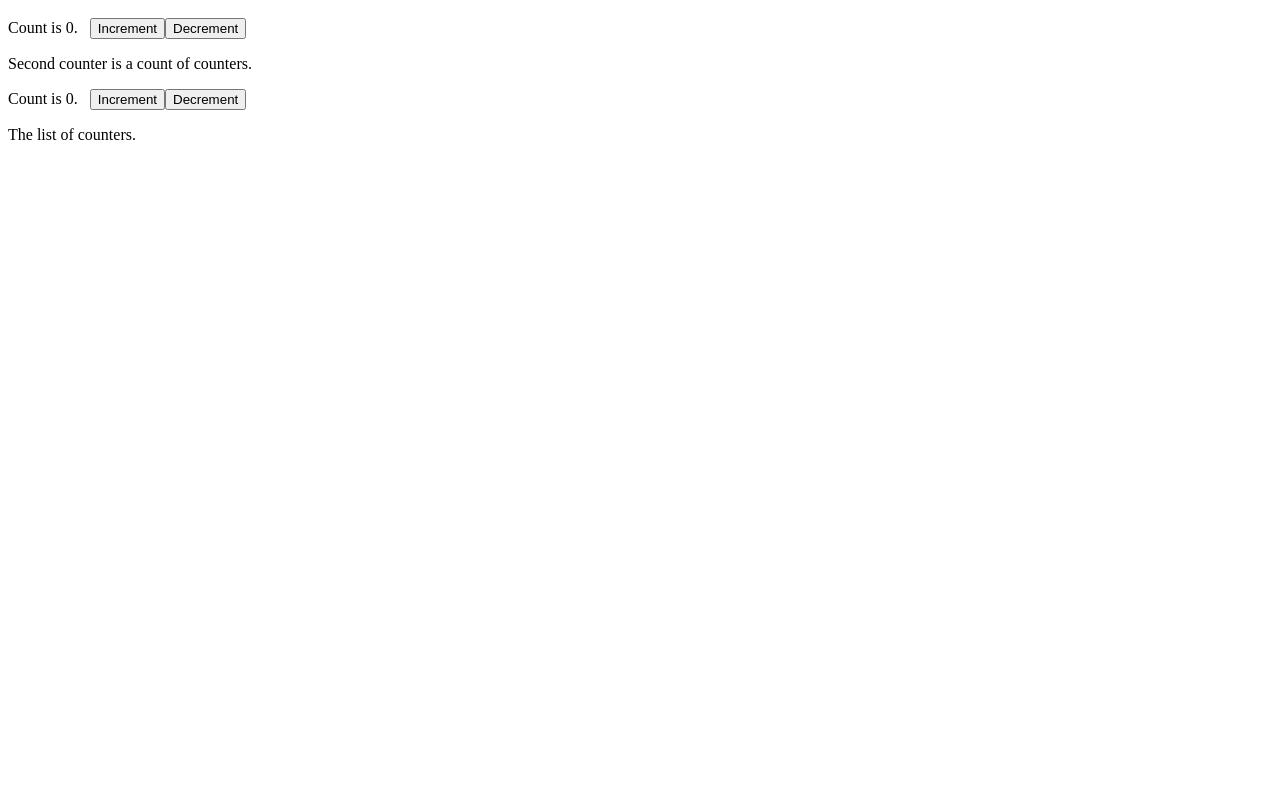
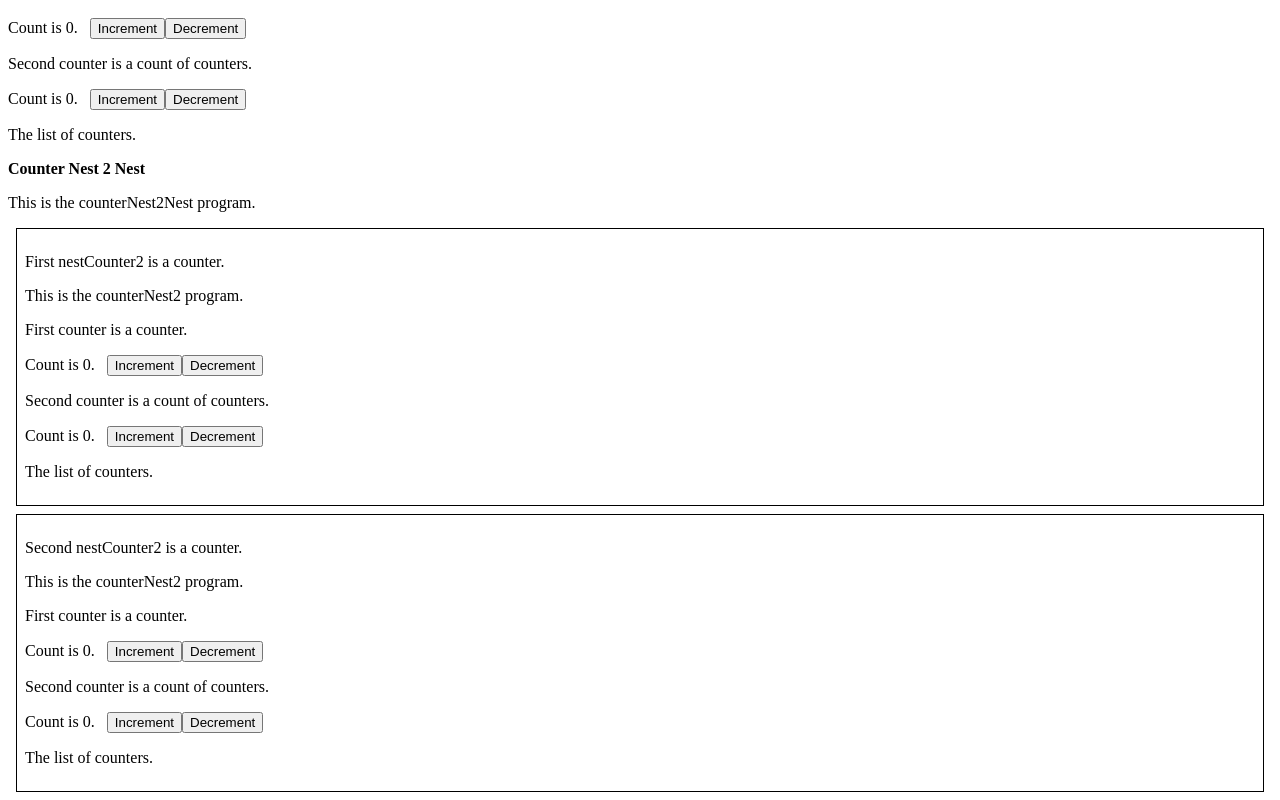
Before and after one commit to rluiten/rajts, a React (Create React App) app: page / in a window 1280 px wide. Shown: the part 415-1215 px from the top of the page. Before the commit the page ends 800 px from the top, so only its background shows below. Built offline with nearby package versions, Linux system fonts and the light colour scheme.

Commit message:
add(counterNest2Nest): another nest example
- With these there are 3 layesr counterNest2Nest -> counterNest2 -> counter.

add(raj-compose): dispatchEffect refactor code to use

add(counter2Nest): show index of counter

```diff
--- a/public/index.html
+++ b/public/index.html
@@ -37,6 +37,8 @@
     <br />
     <div><strong>Counter Nest 2</strong></div>
     <div id="counter-nest2"></div>
+    <div><strong>Counter Nest 2 Nest</strong></div>
+    <div id="counter-nest2nest"></div>
     <!--
       This HTML file is a template.
       If you open it directly in the browser, you will see an empty page.
--- a/src/counterNest2.tsx
+++ b/src/counterNest2.tsx
@@ -4,7 +4,7 @@ import counter, {
   IState as ICounterState
 } from './counter'
 import { Dispatch, Effect, INext, IProgram } from './raj'
-import { mapEffect } from './raj-compose'
+import { dispatchEffect, mapEffect } from './raj-compose'
 import { ReactView } from './raj-react'
 
 /**
@@ -77,14 +77,8 @@ const counterInit = counter.init
  * Initialise each contained program.
  */
 const initCounterNestEffect = (dispatch: Dispatch<IMessage>) => {
-  const counter1Effect = mapEffect(counterInit.effect, counterMessage1)
-  if (counter1Effect) {
-    counter1Effect(dispatch)
-  }
-  const counter2Effect = mapEffect(counterInit.effect, counterMessage2)
-  if (counter2Effect) {
-    counter2Effect(dispatch)
-  }
+  dispatchEffect(dispatch, counterInit.effect, counterMessage1)
+  dispatchEffect(dispatch, counterInit.effect, counterMessage2)
   // init state of counters is empty at the moment so nothing to do here
 }
 
@@ -167,9 +161,16 @@ const counterNest: IProgram<IState, IMessage, ReactView> = {
         <p>The list of counters.</p>
         {state.counters.map((counterState, index) => (
           <div key={index}>
-            {counter.view(counterState, message =>
-              dispatch(countersMessage(index)(message))
-            )}
+            <table>
+              <tr>
+                <td>Index {index} </td>
+                <td>
+                  {counter.view(counterState, message =>
+                    dispatch(countersMessage(index)(message))
+                  )}
+                </td>
+              </tr>
+            </table>
           </div>
         ))}
       </div>
--- /dev/null
+++ b/src/counterNest2Nest.tsx
@@ -0,0 +1,84 @@
+import * as React from 'react'
+import counterNest, {
+  IMessage as ICN2Message,
+  IState as ICN2State
+} from './counterNest2'
+import { Dispatch, IProgram } from './raj'
+import { dispatchEffect, mapEffect } from './raj-compose'
+import { ReactView } from './raj-react'
+
+export interface IState {
+  counter1: ICN2State
+  counter2: ICN2State
+}
+
+export interface IMessage {
+  kind: 'counter1' | 'counter2'
+  data: ICN2Message
+}
+
+type MessageAdapter = (m: ICN2Message) => IMessage
+
+const counter1: MessageAdapter = data => ({ data, kind: 'counter1' })
+const counter2: MessageAdapter = data => ({ data, kind: 'counter2' })
+
+const init = counterNest.init
+
+const initCounterNest2NestEffect = (dispatch: Dispatch<IMessage>) => {
+  dispatchEffect(dispatch, init.effect, counter1)
+  dispatchEffect(dispatch, init.effect, counter2)
+}
+
+const styleBox = {
+  border: '1px black solid',
+  margin: '8px',
+  padding: '8px'
+}
+
+const counterNest2Nest: IProgram<IState, IMessage, ReactView> = {
+  init: {
+    effect: initCounterNest2NestEffect,
+    state: {
+      counter1: init.state,
+      counter2: init.state
+    }
+  },
+  update(message, state) {
+    if (message.kind === 'counter1') {
+      const result = counterNest.update(message.data, state.counter1)
+      return {
+        effect: mapEffect(result.effect, counter1),
+        state: { ...state, counter1: result.state }
+      }
+    }
+    if (message.kind === 'counter2') {
+      const result = counterNest.update(message.data, state.counter2)
+      return {
+        effect: mapEffect(result.effect, counter2),
+        state: { ...state, counter2: result.state }
+      }
+    }
+    return { state }
+  },
+  view(state, dispatch) {
+    return (
+      <div>
+        <p>This is the counterNest2Nest program.</p>
+        <div style={styleBox}>
+          <p>First nestCounter2 is a counter.</p>
+          {counterNest.view(state.counter1, message =>
+            dispatch(counter1(message))
+          )}
+        </div>
+        <div style={styleBox}>
+          <p>Second nestCounter2 is a counter.</p>
+          {counterNest.view(state.counter2, message =>
+            dispatch(counter2(message))
+          )}
+        </div>
+      </div>
+    )
+  }
+}
+
+export default counterNest2Nest
--- a/src/index.tsx
+++ b/src/index.tsx
@@ -35,3 +35,10 @@ import counterNest2, {
 } from './counterNest2'
 const CounterNest2 = program<{}, ICN2State, ICN2Message>(props => counterNest2)
 ReactDOM.render(<CounterNest2 />, document.getElementById('counter-nest2'))
+
+import counterNest2Nest, {
+  IMessage as ICN2NMessage,
+  IState as ICN2NState
+} from './counterNest2Nest'
+const CounterNest2Nest = program<{}, ICN2NState, ICN2NMessage>(props => counterNest2Nest)
+ReactDOM.render(<CounterNest2Nest />, document.getElementById('counter-nest2nest'))
--- a/src/raj-compose.ts
+++ b/src/raj-compose.ts
@@ -10,3 +10,14 @@ export function mapEffect<TIn, TOut>(
         effect(message => dispatch(map(message)))
       }
 }
+
+export function dispatchEffect<TMessageIn, TMessageOut>(
+  dispatch: Dispatch<TMessageOut>,
+  effect: Effect<TMessageIn> | undefined,
+  adapter: (m: TMessageIn) => TMessageOut
+) {
+  const newEffect = mapEffect(effect, adapter)
+  if (newEffect) {
+    newEffect(dispatch)
+  }
+}
```
Also changed, not shown: 1 other file (tests, documents, lock files or other folders).
